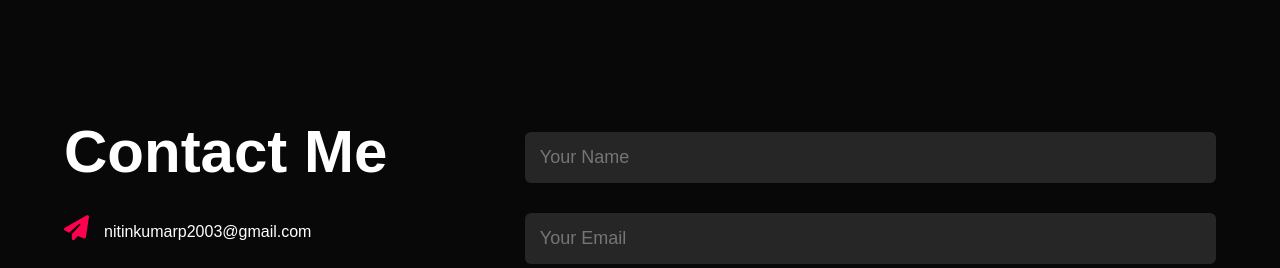
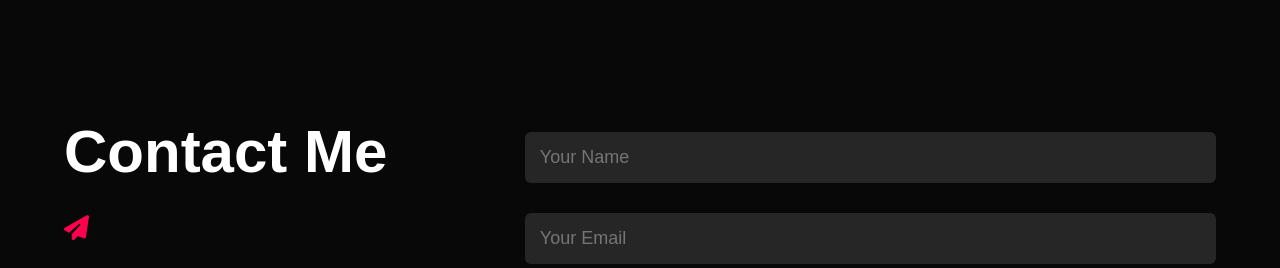
Before and after one commit to Nitin-0/MyPortfolio, a plain HTML site: page index.html in a window 1280 px wide. Shown: the part 2498-2766 px from the top of the page. Drawn offline with Linux system fonts and the light colour scheme.

Commit message:
Update index.html

```diff
--- a/index.html
+++ b/index.html
@@ -145,7 +145,7 @@
         <div class="row">
             <div class="contact-left">
                 <h1 class="sub-title">Contact Me</h1>
-                <p><i class="fa-solid fa-paper-plane"></i>nitinkumarp2003@gmail.com</p>
+                <p><i class="fa-solid fa-paper-plane"></i></p>
                 <div class="social-icons">
                     <a href="https://www.linkedin.com/in/nitin-kumar-b30708178/"><i class="fa-brands fa-linkedin"></i></a>
                     <a href="https://www.instagram.com/nitin.kumar.4.8/"><i class="fa-brands fa-instagram"></i></a>
```
